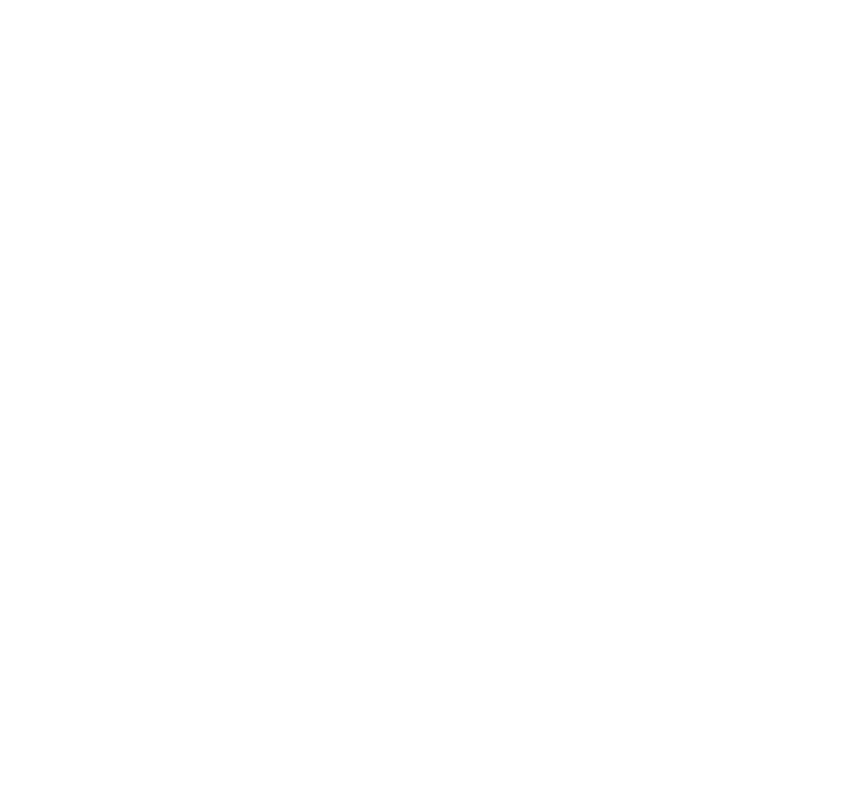
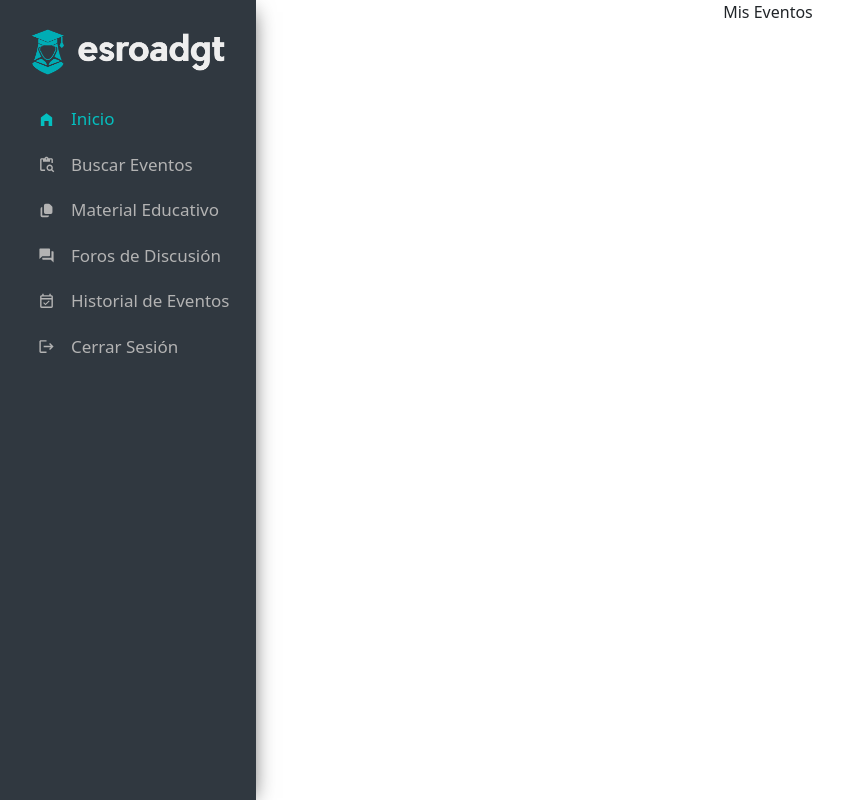
Before and after one commit to elderpum/AYD1_PROYECTO1_G3, a React (Create React App) app in the folder frontend/: page /misEventos in a window 1280 px wide. Before the commit this address had no page. Shown: the whole page, without its empty margins (0-843 px from the left). Built offline with nearby package versions, Linux system fonts and the light colour scheme.

Commit message:
Creacion de vista para Mis Eventos
Creacion de vista para Mis Eventos

```diff
--- a/frontend/src/App.js
+++ b/frontend/src/App.js
@@ -9,6 +9,7 @@
 import { VerMaterial } from './pages/VerMaterial/VerMaterial';
 import { Main } from './pages/Main/Main';
 import { HistorialEvento } from './pages/HistorialEventos/HistorialEvento';
+import { MisEventos } from './pages/MisEventos/MisEventos';
 
 /*
   Les recomiendo leer la documentacion de la librería 'react-router-dom' para manejar las rutas,
@@ -33,6 +34,7 @@
           <Route path="/agregarMaterial" element={<AgregarMaterial />} />
           <Route path="/ver-material" element={<VerMaterial />} />
           <Route path="/historial-eventos" element={<HistorialEvento />} />
+          <Route path="/misEventos" element={<MisEventos />} />
         </Routes>
       </BrowserRouter>
     </div>
--- /dev/null
+++ b/frontend/src/pages/MisEventos/MisEventos.css
@@ -0,0 +1,8 @@
+
+.heads {
+    font-family: 'Arimo', sans-serif;
+}
+
+.ancho_sidebar{
+    width: 280px;
+}
--- /dev/null
+++ b/frontend/src/pages/MisEventos/MisEventos.js
@@ -0,0 +1,36 @@
+import React from 'react';
+import styled from 'styled-components';
+
+import {Sidebar} from '../../components/Sidebar'
+
+import 'bootstrap/dist/css/bootstrap.min.css';
+import './MisEventos.css'
+
+export function MisEventos(props) {
+    return (
+        <Container>
+            <Sidebar/>
+            <BodyContent>
+                Mis Eventos
+            </BodyContent>
+        </Container>
+    )
+}
+
+/*
+visualizar eventos que el Organizador haya creado.
+visualizar eventos que el Estudiante haya marcado.
+boton para crear evento
+
+mostrar la información que se haya cargado para el evento, es decir, la información
+completa ya que es para poder tener absoluto control sobre el evento
+*/
+
+const BodyContent = styled.div`
+flex: 0.8;
+margin-bottom: 75px;
+`
+
+const Container = styled.div`
+display: flex;
+`
```
